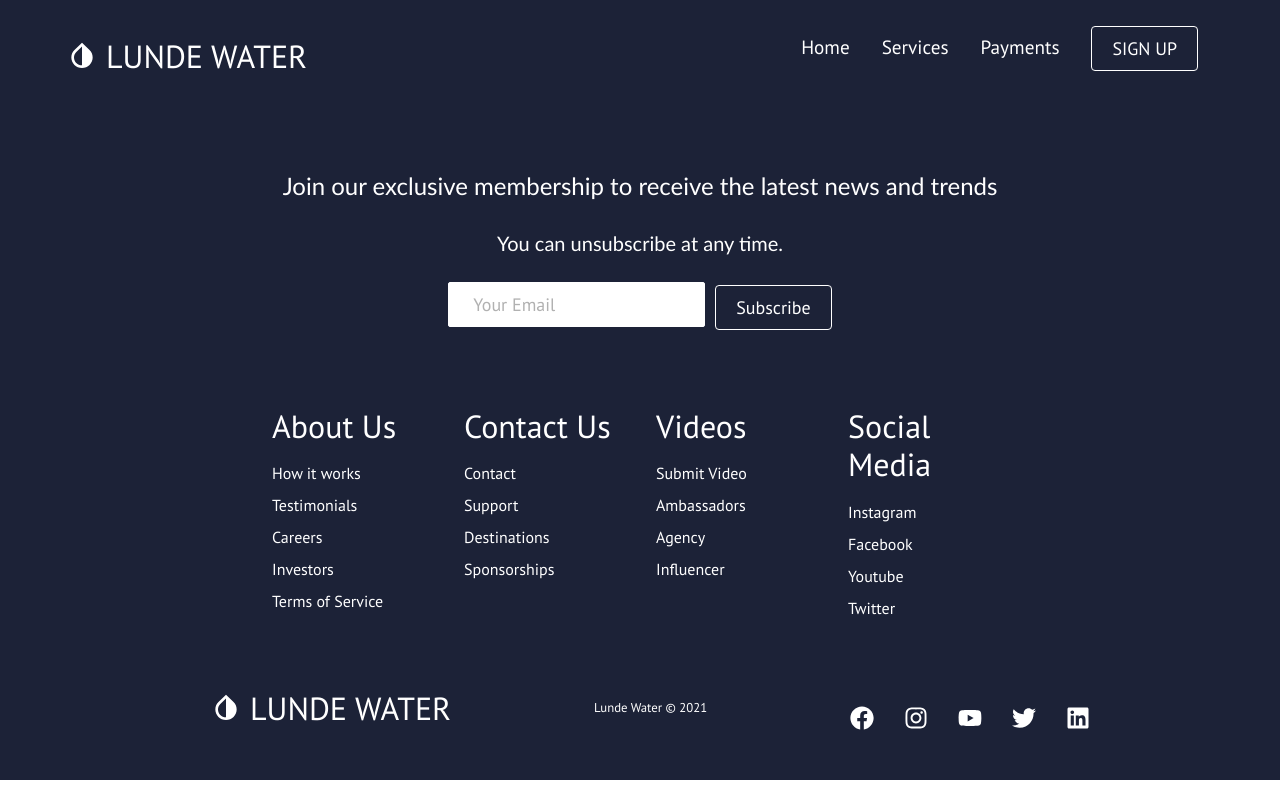
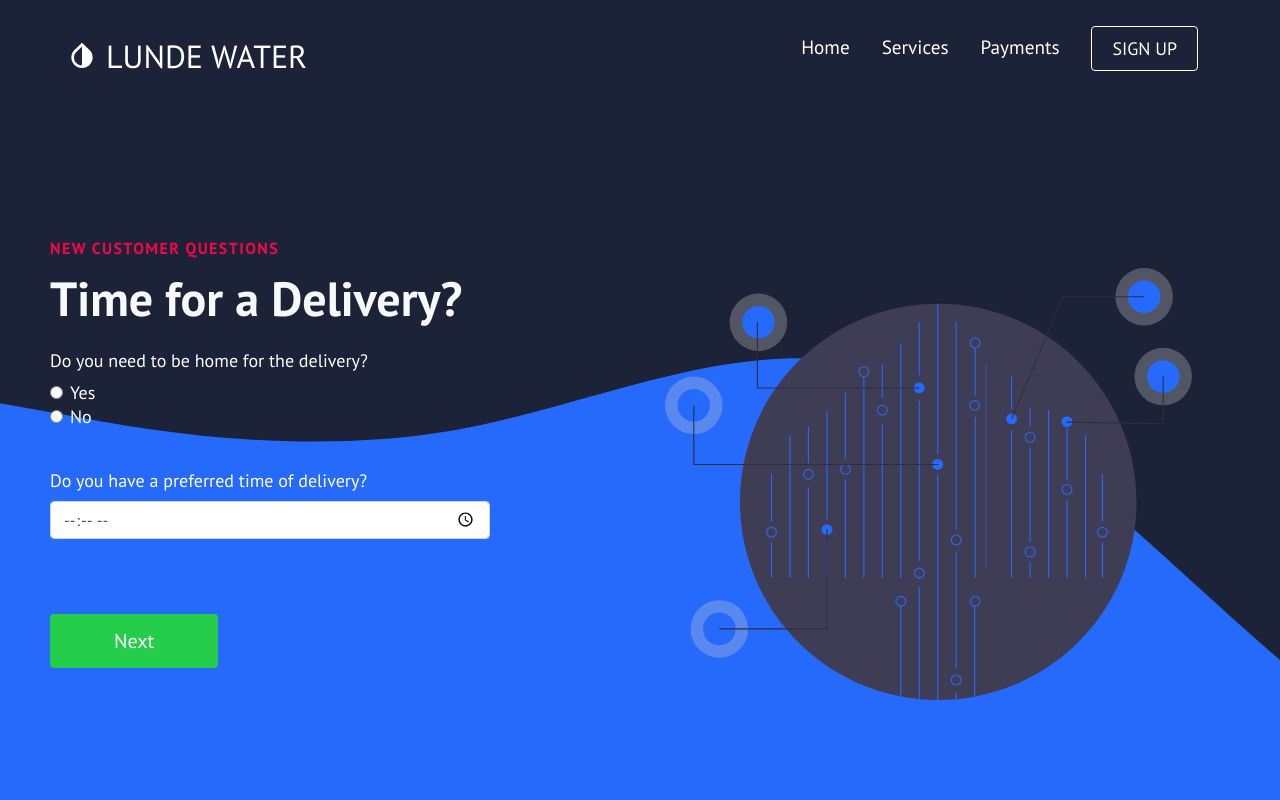
Before and after one commit to paglipay/lunde-water-react, a React (Create React App) app in the folder client/: page /customerquestions in a window 1280 px wide. Shown: the top 800 px of the page. Built offline with nearby package versions, Linux system fonts and the light colour scheme.

Commit message:
dynamic forms

```diff
--- a/client/src/App.js
+++ b/client/src/App.js
@@ -1,6 +1,7 @@
 import React from 'react';
 import './App.css';
 import Home from './components/pages/HomePage/Home';
+import CustomerQuestions from './components/pages/CustomerQuestions/CustomerQuestions';
 import Services from './components/pages/Services/Services';
 import Products from './components/pages/Products/Products';
 import SignUp from './components/pages/SignUp/SignUp';
@@ -14,6 +15,7 @@ function App() {
       <Navbar />
       <Switch>
         <Route path='/' exact component={Home} />
+        <Route path='/customerquestions' exact component={CustomerQuestions} />
         <Route path='/services' component={Services} />
         <Route path='/products' component={Products} />
         <Route path='/sign-up' component={SignUp} />
--- a/client/src/components/HeroSection.js
+++ b/client/src/components/HeroSection.js
@@ -13,7 +13,8 @@ function HeroSection({
   buttonLabel,
   img,
   alt,
-  imgStart
+  imgStart,
+  onClick
 }) {
   return (
     <>
@@ -44,11 +45,11 @@ function HeroSection({
                 >
                   {description}
                 </p>
-                <Link to='/sign-up'>
-                  <Button buttonSize='btn--wide' buttonColor='green'>
+                {/* <Link to='/sign-up'> */}
+                  <Button buttonSize='btn--wide' buttonColor='green' onClick={onClick}>
                     {buttonLabel}
                   </Button>
-                </Link>
+                {/* </Link> */}
               </div>
             </div>
             <div className='col'>
--- /dev/null
+++ b/client/src/components/pages/CustomerQuestions/CustomerQuestions.js
@@ -0,0 +1,36 @@
+import React, { useState, useEffect } from 'react';
+import HeroSection from '../../HeroSection';
+import { homeObjOne, questions_arry, dynmicForm } from './QuestionsData';
+
+function CustomerQuestions() {
+  const [questionIndex, setQuestionIndex] = useState(0)
+  const [homeObjOneD, setHomeObjOneD] = useState(homeObjOne)
+
+  homeObjOne.onClick = () => {
+    if (questions_arry.length > questionIndex + 1) {
+      setQuestionIndex(questionIndex + 1)
+    }
+  }
+
+  useEffect(() => {
+    setHomeObjOneD({
+      ...homeObjOne,
+      buttonLabel: questions_arry.length == questionIndex + 1 ? 'Review / Complete' : 'Next',
+      description: dynmicForm(questions_arry[questionIndex]['questions']),
+      img: `images/svg-${questionIndex + 3}.svg`,
+      headline: questions_arry[questionIndex]['headline'],
+      // lightBg: homeObjOneD.lightBg ? false : true,
+      // lightText: homeObjOneD.lightText ? false : true,
+      // lightTextDesc: homeObjOneD.lightTextDesc ? false : true,
+      imgStart: homeObjOneD.imgStart === 'start' ? '' : 'start',
+    })
+  }, [questionIndex]);
+
+  return (
+    <>
+      <HeroSection {...homeObjOneD} />
+    </>
+  );
+}
+
+export default CustomerQuestions;
--- /dev/null
+++ b/client/src/components/pages/CustomerQuestions/QuestionsData.js
@@ -0,0 +1,167 @@
+import { Form } from 'react-bootstrap';
+
+const questions = [
+  { question: 'Do you need to be home for the delivery?', type: "y/n" },
+  // { question:'Do you have a preferred day of delivery?', type:"week"},
+  { question: 'Do you have a preferred time of delivery?', type: "datetime" },
+  { question: 'Does GPS take us to your property?', type: "y/n" },
+  { question: 'Are there any specific directions and details that we need to know to reach your property?', type: "textarea" },
+  { question: "Do we need to enter the gated property at all (if there’s even a gate)?", type: "y/n" },
+  { question: 'Are there any gate codes, padlock combinations or other barriers to property entry that we need to know about?', type: "y/n" },
+  { question: 'If so, Please Enter Code.', type: "text" },
+  { question: 'Do we fill your water tank by connecting to a hydrant or by connecting directly to the tank through the top hole or a valve that is connected to the tank?', type: "textarea" },
+  { question: 'How close can our tanker truck get to the tank or hydrant?', type: "text" },
+  { question: 'Do we fill your water tank by connecting to a hydrant or by connecting directly to the tank through the top hole or a valve that is connected to the tank?', type: "textarea" },
+  { question: 'How close can our tanker truck get to the tank or hydrant?', type: "textarea" },
+
+]
+
+// const questions1 = [
+//   { question: 'Do you need to be home for the delivery?', type:"y/n" },
+//   { question:'Do you have a preferred time of delivery?', type:"datetime"},
+
+// ]
+
+// const questions2 = [
+
+//   { question:'Are there any specific directions and details that we need to know to reach your property?', type:"textarea"},
+//   { question:'Does GPS take us to your property?', type:"y/n" },
+//   { question:"Do we need to enter the gated property at all (if there’s even a gate)?", type:"y/n" },
+//   { question:'Are there any gate codes, padlock combinations or other barriers to property entry that we need to know about?', type:"y/n" },
+//   { question:'Enter Code.', type:"text" },
+
+
+// ]
+
+// const questions3 = [
+//   { question:'Do we fill your water tank by connecting to a hydrant or by connecting directly to the tank through the top hole or a valve that is connected to the tank?', type:"textarea" },
+//   { question:'How close can our tanker truck get to the tank or hydrant?', type:"textarea" },
+//   { question:'Do we have safe and clear access to the fill spot, whether it’s the hydrant or tank itself?', type:"y/n" },
+//   { question:'Do you know the water capacity of your tank and if it will take our full 4,000 gallons?', type:"textarea" },
+
+// ]
+
+
+const questions1 = [
+  { question: 'Do you need to be home for the delivery?', type: "y/n" },
+  // { question:'Do you have a preferred day of delivery?', type:"week"},
+  { question: 'Do you have a preferred time of delivery?', type: "datetime" },
+
+]
+
+const questions2 = [
+
+  { question: 'Does GPS take us to your property?', type: "y/n" },
+  { question: 'Are there any specific directions and details that we need to know to reach your property?', type: "textarea" },
+
+]
+
+const questions3 = [
+  { question: "Do we need to enter the gated property at all (if there’s even a gate)?", type: "y/n" },
+  { question: 'Are there any gate codes, padlock combinations or other barriers to property entry that we need to know about?', type: "y/n" },
+  { question: 'If so, Please Enter Code.', type: "text" },
+
+]
+
+const questions4 = [
+  { question: 'Do we fill your water tank by connecting to a hydrant or by connecting directly to the tank through the top hole or a valve that is connected to the tank?', type: "textarea" },
+  { question: 'How close can our tanker truck get to the tank or hydrant?', type: "text" },
+
+]
+
+const questions5 = [
+  { question: 'Do we fill your water tank by connecting to a hydrant or by connecting directly to the tank through the top hole or a valve that is connected to the tank?', type: "textarea" },
+  { question: 'How close can our tanker truck get to the tank or hydrant?', type: "textarea" },
+
+]
+
+export const dynmicForm = (questions) => <>
+  <Form>
+    {questions.map(q => {
+      if (q.type === 'y/n') {
+        return (<>
+          <Form.Group controlId="formBasicUsername">
+            <Form.Label>{q.question} </Form.Label>
+
+            <Form.Check
+              name={`${q.question}_yes_no`}
+              type="radio"
+              id={`default-radio`}
+              label={`Yes`}
+            />
+
+            <Form.Check
+              name={`${q.question}_yes_no`}
+              type="radio"
+              label={`No`}
+              id={`default-radio`}
+            />
+
+          </Form.Group>
+          <br />
+        </>)
+      }
+      else if (q.type === 'week') {
+        return (<>
+          <Form.Group controlId="formBasicUsername">
+            <Form.Label>{q.question} </Form.Label>
+            <Form.Control type="week" placeholder="Enter Day of Week" />
+          </Form.Group>
+          <br />
+        </>)
+      }
+      else if (q.type === 'datetime') {
+        return (<>
+          <Form.Group controlId="formBasicUsername">
+            <Form.Label>{q.question} </Form.Label>
+            <Form.Control type="time" placeholder="Enter Date" />
+          </Form.Group>
+          <br />
+        </>)
+      }
+      else if (q.type === 'text') {
+        return (<>
+          <Form.Group controlId="formBasicUsername">
+            <Form.Label>{q.question} </Form.Label>
+            <Form.Control type="text" placeholder="Enter Text" />
+          </Form.Group>
+          <br />
+        </>)
+      }
+      else {
+        return (<>
+          <Form.Group controlId="formBasicUsername">
+            <Form.Label>{q.question} </Form.Label>
+            <Form.Control as="textarea" rows={4} />
+            {/* <Form.Text className="text-muted">
+    Please enter a memorable answer.
+  </Form.Text> */}
+          </Form.Group>
+          <br />
+        </>)
+      }
+    })}
+  </Form>
+</>
+
+
+export const questions_arry = [
+  { headline: 'Time for a Delivery?', questions: questions1 },
+  { headline: "What's Your Location Like?", questions: questions2 },
+  { headline: 'How to Access the Property?', questions: questions3 },
+  { headline: 'About the Tank?', questions: questions4 },
+]
+
+export const homeObjOne = {
+  lightBg: false,
+  lightText: true,
+  lightTextDesc: true,
+  topLine: 'New Customer Questions',
+  headline: 'Please Answer Questions',
+  description: 'TEST DESCRIPTION',
+  buttonLabel: 'Next',
+  imgStart: 'start',
+  img: 'images/svg-2.svg',
+  alt: 'Credit Card',
+  onClick: () => console.log('goto Qustion2')
+};
```
